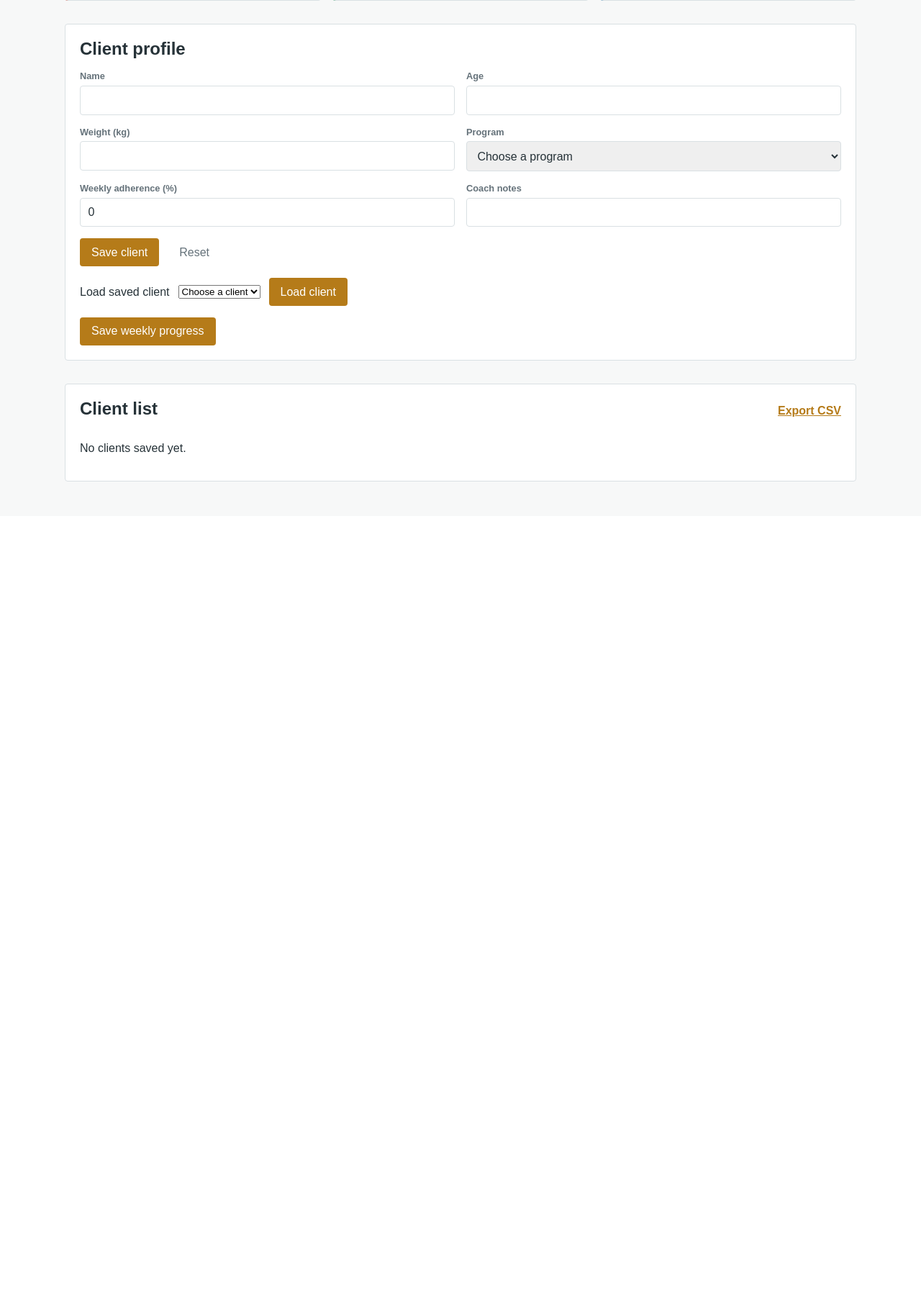
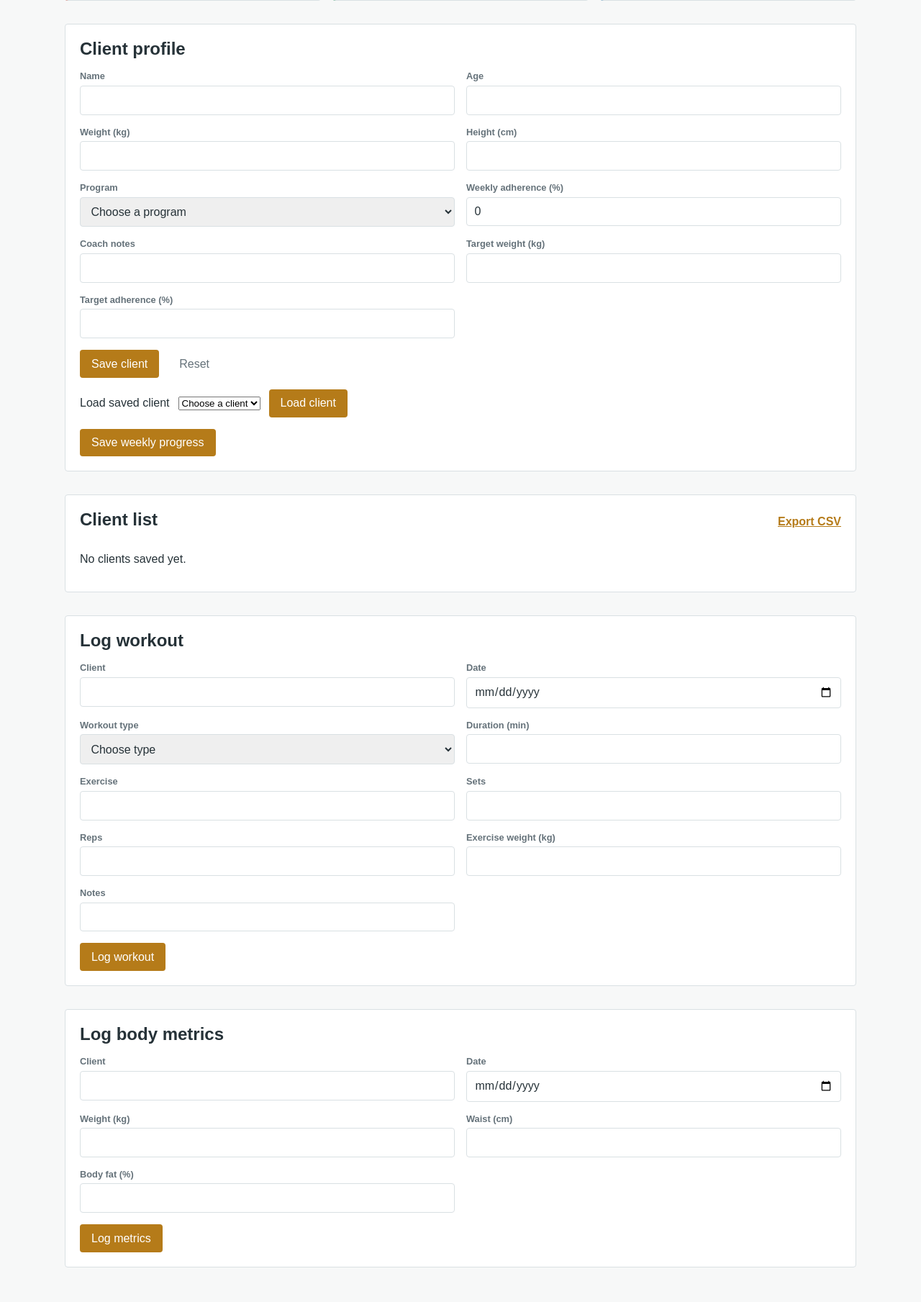
Before and after one commit to IonMind/2024tm93240-ACEest_Fitness_Gym, a Flask app: page / in a window 1280 px wide. Shown: the part 458-2267 px from the top of the page at 72% size. Before the commit the page ends 1127 px from the top, so only its background shows below. Run offline with Flask 3, Linux system fonts and the light colour scheme; data that the repository does not hold is empty.

Commit message:
Implement release v2.2.4 advanced client tracking

```diff
--- a/app.py
+++ b/app.py
@@ -62,8 +62,42 @@ def initialize_database():
                 week TEXT NOT NULL,
                 adherence INTEGER NOT NULL
             );
+            CREATE TABLE IF NOT EXISTS workouts (
+                id INTEGER PRIMARY KEY AUTOINCREMENT,
+                client_name TEXT NOT NULL,
+                date TEXT NOT NULL,
+                workout_type TEXT NOT NULL,
+                duration_min INTEGER,
+                notes TEXT DEFAULT ''
+            );
+            CREATE TABLE IF NOT EXISTS exercises (
+                id INTEGER PRIMARY KEY AUTOINCREMENT,
+                workout_id INTEGER NOT NULL,
+                name TEXT NOT NULL,
+                sets INTEGER,
+                reps INTEGER,
+                weight REAL
+            );
+            CREATE TABLE IF NOT EXISTS metrics (
+                id INTEGER PRIMARY KEY AUTOINCREMENT,
+                client_name TEXT NOT NULL,
+                date TEXT NOT NULL,
+                weight REAL,
+                waist REAL,
+                bodyfat REAL
+            );
             """
         )
+        client_columns = {
+            row[1] for row in connection.execute("PRAGMA table_info(clients)")
+        }
+        for column, definition in {
+            "height": "REAL",
+            "target_weight": "REAL",
+            "target_adherence": "INTEGER",
+        }.items():
+            if column not in client_columns:
+                connection.execute(f"ALTER TABLE clients ADD COLUMN {column} {definition}")
 
 
 def client_rows():
@@ -89,6 +123,10 @@ def page_context(**values):
         "clients": client_rows(),
         "summary": None,
         "progress_entries": [],
+        "workouts": [],
+        "latest_metric": None,
+        "bmi": None,
+        "bmi_category": None,
     }
     context.update(values)
     return context
@@ -104,10 +142,13 @@ def save_client():
     client = {
         "name": request.form.get("name", "").strip(),
         "age": request.form.get("age", "").strip(),
+        "height": request.form.get("height", "").strip(),
         "weight": request.form.get("weight", "").strip(),
         "program": request.form.get("program", "").strip(),
         "adherence": request.form.get("adherence", "0").strip(),
         "notes": request.form.get("notes", "").strip(),
+        "target_weight": request.form.get("target_weight", "").strip(),
+        "target_adherence": request.form.get("target_adherence", "").strip(),
     }
 
     if not client["name"] or not client["program"]:
@@ -133,14 +174,23 @@ def save_client():
     with database_connection() as connection:
         connection.execute(
             """
-            INSERT INTO clients (name, age, weight, program, calories, adherence, notes)
-            VALUES (?, ?, ?, ?, ?, ?, ?)
+            INSERT INTO clients
+                (name, age, height, weight, program, calories, adherence, notes,
+                 target_weight, target_adherence)
+            VALUES (?, ?, ?, ?, ?, ?, ?, ?, ?, ?)
             ON CONFLICT(name) DO UPDATE SET
-                age=excluded.age, weight=excluded.weight, program=excluded.program,
-                calories=excluded.calories, adherence=excluded.adherence, notes=excluded.notes
+                age=excluded.age, height=excluded.height, weight=excluded.weight,
+                program=excluded.program, calories=excluded.calories,
+                adherence=excluded.adherence, notes=excluded.notes,
+                target_weight=excluded.target_weight,
+                target_adherence=excluded.target_adherence
             """,
-            (client["name"], client["age"] or None, client["weight"] or None,
-             client["program"], calories, client["adherence"] or 0, client["notes"]),
+            (
+                client["name"], client["age"] or None, client["height"] or None,
+                client["weight"] or None, client["program"], calories,
+                client["adherence"] or 0, client["notes"],
+                client["target_weight"] or None, client["target_adherence"] or None,
+            ),
         )
     return render_template("index.html", **page_context(
         selected_program=selected_program,
@@ -195,6 +245,67 @@ def save_progress():
     ))
 
 
+@app.post("/workouts")
+def save_workout():
+    workout = {
+        "client_name": request.form.get("client_name", "").strip(),
+        "date": request.form.get("date", "").strip(),
+        "workout_type": request.form.get("workout_type", "").strip(),
+        "duration_min": request.form.get("duration_min", "").strip(),
+        "notes": request.form.get("notes", "").strip(),
+        "exercise_name": request.form.get("exercise_name", "").strip(),
+        "sets": request.form.get("sets", "").strip(),
+        "reps": request.form.get("reps", "").strip(),
+        "weight": request.form.get("exercise_weight", "").strip(),
+    }
+    if not workout["client_name"] or not workout["date"] or not workout["workout_type"]:
+        return render_template("index.html", **page_context(error="Client, date, and workout type are required.")), 400
+
+    initialize_database()
+    with database_connection() as connection:
+        cursor = connection.execute(
+            """
+            INSERT INTO workouts (client_name, date, workout_type, duration_min, notes)
+            VALUES (?, ?, ?, ?, ?)
+            """,
+            (
+                workout["client_name"], workout["date"], workout["workout_type"],
+                workout["duration_min"] or None, workout["notes"],
+            ),
+        )
+        if workout["exercise_name"]:
+            connection.execute(
+                "INSERT INTO exercises (workout_id, name, sets, reps, weight) VALUES (?, ?, ?, ?, ?)",
+                (
+                    cursor.lastrowid, workout["exercise_name"], workout["sets"] or None,
+                    workout["reps"] or None, workout["weight"] or None,
+                ),
+            )
+    return render_template("index.html", **page_context(status="Workout logged successfully."))
+
+
+@app.post("/metrics")
+def save_metrics():
+    metric = {
+        "client_name": request.form.get("client_name", "").strip(),
+        "date": request.form.get("date", "").strip(),
+        "weight": request.form.get("weight", "").strip(),
+        "waist": request.form.get("waist", "").strip(),
+        "bodyfat": request.form.get("bodyfat", "").strip(),
+    }
+    if not metric["client_name"] or not metric["date"]:
+        return render_template("index.html", **page_context(error="Client and date are required.")), 400
+
+    initialize_database()
+    with database_connection() as connection:
+        connection.execute(
+            "INSERT INTO metrics (client_name, date, weight, waist, bodyfat) VALUES (?, ?, ?, ?, ?)",
+            (metric["client_name"], metric["date"], metric["weight"] or None,
+             metric["waist"] or None, metric["bodyfat"] or None),
+        )
+    return render_template("index.html", **page_context(status="Body metrics logged successfully."))
+
+
 def progress_for(name):
     initialize_database()
     with database_connection() as connection:
@@ -205,6 +316,36 @@ def progress_for(name):
                 (name,),
             )
         ]
+
+
+def workouts_for(name):
+    initialize_database()
+    with database_connection() as connection:
+        return [
+            dict(row)
+            for row in connection.execute(
+                """
+                SELECT workouts.date, workouts.workout_type, workouts.duration_min,
+                       workouts.notes, exercises.name AS exercise_name,
+                       exercises.sets, exercises.reps, exercises.weight AS exercise_weight
+                FROM workouts
+                LEFT JOIN exercises ON exercises.workout_id = workouts.id
+                WHERE workouts.client_name = ?
+                ORDER BY workouts.date DESC, workouts.id DESC
+                """,
+                (name,),
+            )
+        ]
+
+
+def latest_metric_for(name):
+    initialize_database()
+    with database_connection() as connection:
+        row = connection.execute(
+            "SELECT * FROM metrics WHERE client_name = ? ORDER BY date DESC, id DESC LIMIT 1",
+            (name,),
+        ).fetchone()
+    return dict(row) if row else None
 
 
 @app.get("/client/<path:name>/progress")
@@ -223,6 +364,56 @@ def show_progress(name):
         selected_name=client["program"],
         summary=client,
         progress_entries=progress_for(name),
+        workouts=workouts_for(name),
+        latest_metric=latest_metric_for(name),
+    ))
+
+
+@app.get("/client/<path:name>/bmi")
+def show_bmi(name):
+    initialize_database()
+    with database_connection() as connection:
+        row = connection.execute("SELECT * FROM clients WHERE name = ?", (name,)).fetchone()
+    if row is None:
+        abort(404)
+
+    client = dict(row)
+    height = float(client["height"] or 0)
+    weight = float(client["weight"] or 0)
+    bmi = round(weight / ((height / 100) ** 2), 1) if height > 0 and weight > 0 else None
+    category = None
+    if bmi is not None:
+        category = "Underweight" if bmi < 18.5 else "Normal" if bmi < 25 else "Overweight" if bmi < 30 else "Obese"
+    return render_template("index.html", **page_context(
+        client=client,
+        selected_program=PROGRAMS[client["program"]],
+        selected_name=client["program"],
+        summary=client,
+        bmi=bmi,
+        bmi_category=category,
+        progress_entries=progress_for(name),
+        workouts=workouts_for(name),
+        latest_metric=latest_metric_for(name),
+    ))
+
+
+@app.get("/client/<path:name>/workouts")
+def show_workouts(name):
+    initialize_database()
+    with database_connection() as connection:
+        row = connection.execute("SELECT * FROM clients WHERE name = ?", (name,)).fetchone()
+    if row is None:
+        abort(404)
+
+    client = dict(row)
+    return render_template("index.html", **page_context(
+        client=client,
+        selected_program=PROGRAMS[client["program"]],
+        selected_name=client["program"],
+        summary=client,
+        progress_entries=progress_for(name),
+        workouts=workouts_for(name),
+        latest_metric=latest_metric_for(name),
     ))
 
 
--- a/templates/index.html
+++ b/templates/index.html
@@ -111,6 +111,9 @@
         .chart-column { display: flex; flex: 1; flex-direction: column; align-items: center; gap: .35rem; height: 160px; justify-content: end; }
         .chart-bar { width: min(44px, 80%); min-height: 2px; background: var(--accent); border-radius: 3px 3px 0 0; }
         .chart-value, .chart-label { color: var(--muted); font-size: .75rem; }
+        .history { margin-top: 1rem; overflow-x: auto; }
+        .history-actions { display: flex; flex-wrap: wrap; gap: .75rem; margin-top: 1rem; }
+        .history-actions a { color: var(--accent); font-weight: 700; }
 
         @media (max-width: 700px) {
             .container { width: min(100% - 2rem, 1100px); }
@@ -167,6 +170,10 @@
                         <input id="weight" name="weight" type="number" min="0" step="0.1" value="{{ client.weight if client else '' }}">
                     </div>
                     <div class="field">
+                        <label for="height">Height (cm)</label>
+                        <input id="height" name="height" type="number" min="0" step="0.1" value="{{ client.height if client else '' }}">
+                    </div>
+                    <div class="field">
                         <label for="program">Program</label>
                         <select id="program" name="program" required>
                             <option value="">Choose a program</option>
@@ -182,6 +189,14 @@
                     <div class="field">
                         <label for="notes">Coach notes</label>
                         <input id="notes" name="notes" value="{{ client.notes if client else '' }}">
+                    </div>
+                    <div class="field">
+                        <label for="target_weight">Target weight (kg)</label>
+                        <input id="target_weight" name="target_weight" type="number" min="0" step="0.1" value="{{ client.target_weight if client else '' }}">
+                    </div>
+                    <div class="field">
+                        <label for="target_adherence">Target adherence (%)</label>
+                        <input id="target_adherence" name="target_adherence" type="number" min="0" max="100" value="{{ client.target_adherence if client else '' }}">
                     </div>
                 </div>
                 <div class="form-actions">
@@ -235,7 +250,7 @@ Calories: {{ summary.calories or '-' }} kcal/day</pre>{% endif %}
                                 <td>{{ saved_client.program }}</td>
                                 <td>{{ saved_client.adherence }}%<div class="progress"><span style="width: {{ saved_client.adherence|int }}%"></span></div></td>
                                 <td>{{ saved_client.notes }}</td>
-                                <td><a class="progress-link" href="{{ url_for('show_progress', name=saved_client.name) }}">View progress</a></td>
+                                <td><a class="progress-link" href="{{ url_for('show_progress', name=saved_client.name) }}">Progress</a><br><a class="progress-link" href="{{ url_for('show_workouts', name=saved_client.name) }}">Workouts</a><br><a class="progress-link" href="{{ url_for('show_bmi', name=saved_client.name) }}">BMI</a></td>
                             </tr>
                         {% endfor %}
                     </tbody>
@@ -244,6 +259,55 @@ Calories: {{ summary.calories or '-' }} kcal/day</pre>{% endif %}
                 <p class="section-heading">No clients saved yet.</p>
             {% endif %}
         </section>
+
+        <section class="detail profile-form">
+            <h2>Log workout</h2>
+            <form method="post" action="{{ url_for('save_workout') }}">
+                <div class="form-grid">
+                    <div class="field"><label for="workout-client">Client</label><input id="workout-client" name="client_name" value="{{ client.name if client else '' }}" required></div>
+                    <div class="field"><label for="workout-date">Date</label><input id="workout-date" name="date" type="date" required></div>
+                    <div class="field"><label for="workout-type">Workout type</label><select id="workout-type" name="workout_type" required><option value="">Choose type</option><option>Strength</option><option>Hypertrophy</option><option>Conditioning</option><option>Mixed</option><option>Mobility</option></select></div>
+                    <div class="field"><label for="duration">Duration (min)</label><input id="duration" name="duration_min" type="number" min="0"></div>
+                    <div class="field"><label for="exercise">Exercise</label><input id="exercise" name="exercise_name"></div>
+                    <div class="field"><label for="sets">Sets</label><input id="sets" name="sets" type="number" min="0"></div>
+                    <div class="field"><label for="reps">Reps</label><input id="reps" name="reps" type="number" min="0"></div>
+                    <div class="field"><label for="exercise-weight">Exercise weight (kg)</label><input id="exercise-weight" name="exercise_weight" type="number" min="0" step="0.1"></div>
+                    <div class="field"><label for="workout-notes">Notes</label><input id="workout-notes" name="notes"></div>
+                </div>
+                <div class="form-actions"><button type="submit">Log workout</button></div>
+            </form>
+        </section>
+
+        <section class="detail profile-form">
+            <h2>Log body metrics</h2>
+            <form method="post" action="{{ url_for('save_metrics') }}">
+                <div class="form-grid">
+                    <div class="field"><label for="metrics-client">Client</label><input id="metrics-client" name="client_name" value="{{ client.name if client else '' }}" required></div>
+                    <div class="field"><label for="metrics-date">Date</label><input id="metrics-date" name="date" type="date" required></div>
+                    <div class="field"><label for="metrics-weight">Weight (kg)</label><input id="metrics-weight" name="weight" type="number" min="0" step="0.1"></div>
+                    <div class="field"><label for="waist">Waist (cm)</label><input id="waist" name="waist" type="number" min="0" step="0.1"></div>
+                    <div class="field"><label for="bodyfat">Body fat (%)</label><input id="bodyfat" name="bodyfat" type="number" min="0" step="0.1"></div>
+                </div>
+                <div class="form-actions"><button type="submit">Log metrics</button></div>
+            </form>
+        </section>
+
+        {% if workouts %}
+            <section class="detail">
+                <h2>Workout history</h2>
+                <div class="history"><table><thead><tr><th>Date</th><th>Type</th><th>Duration</th><th>Exercise</th><th>Sets/Reps</th><th>Notes</th></tr></thead><tbody>
+                    {% for workout in workouts %}<tr><td>{{ workout.date }}</td><td>{{ workout.workout_type }}</td><td>{{ workout.duration_min or '-' }} min</td><td>{{ workout.exercise_name or '-' }}</td><td>{{ workout.sets or '-' }} / {{ workout.reps or '-' }}</td><td>{{ workout.notes }}</td></tr>{% endfor %}
+                </tbody></table></div>
+            </section>
+        {% endif %}
+
+        {% if latest_metric %}
+            <section class="detail"><h2>Latest body metrics</h2><p>{{ latest_metric.date }} | Weight: {{ latest_metric.weight or '-' }} kg | Waist: {{ latest_metric.waist or '-' }} cm | Body fat: {{ latest_metric.bodyfat or '-' }}%</p></section>
+        {% endif %}
+
+        {% if bmi %}
+            <section class="detail"><h2>BMI and risk information</h2><p>BMI: <strong>{{ bmi }}</strong> ({{ bmi_category }})</p></section>
+        {% endif %}
 
         {% if progress_entries %}
             <section class="detail">
```
Also changed, not shown: tests/test_app.py (+60 -0 lines), README.md.
